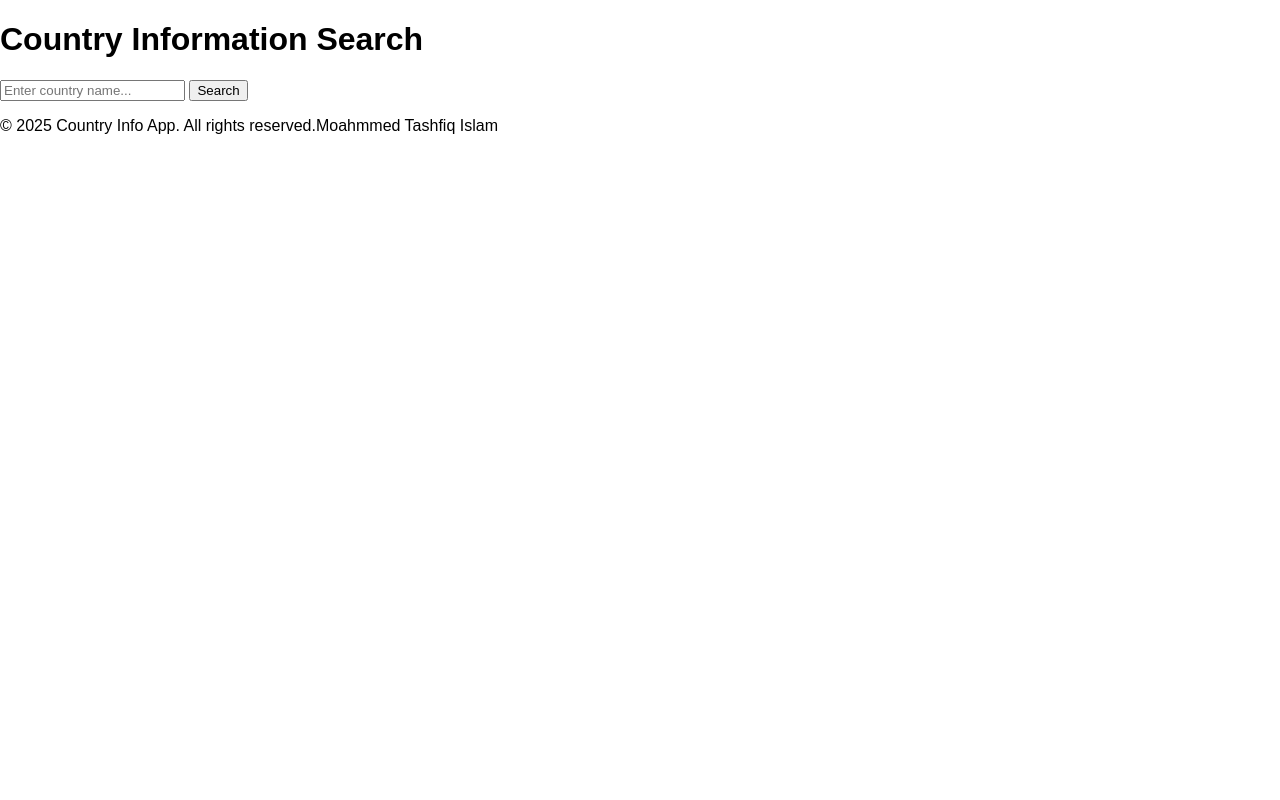
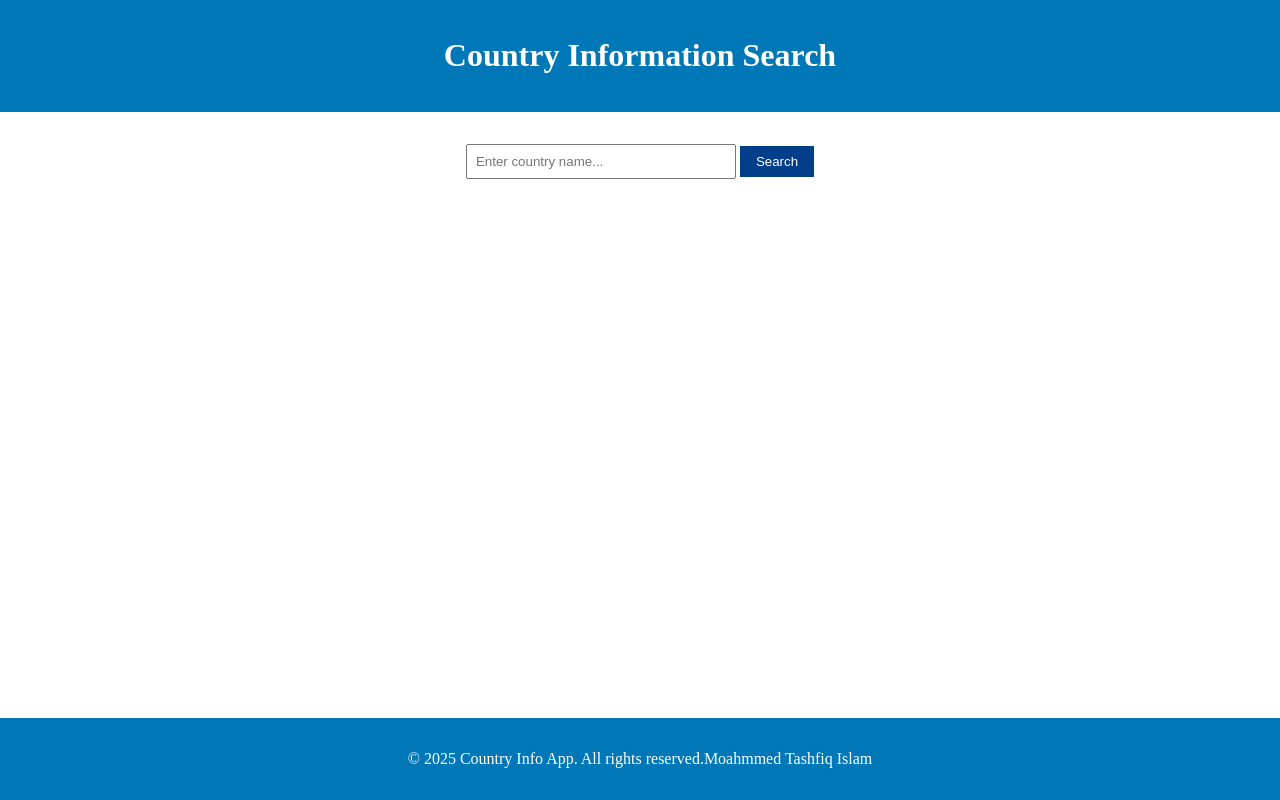
Before and after one commit to tashfiq4124/MIS-455-Final-, a plain HTML site: page index.html in a window 1280 px wide. Drawn offline with Linux system fonts and the light colour scheme.

Commit message:
Style header, footer, and search area

```diff
--- a/index.css
+++ b/index.css
@@ -1,5 +1,35 @@
-body {
-    font-family: Arial, sans-serif;
+html, body {
+    height: 100%;
     margin: 0;
-    padding: 0;
+    display: flex;
+    flex-direction: column;
   }
+
+  main {
+    flex: 1;
+  }
+
+  header, footer {
+    background: #0077b6;
+    color: white;
+    text-align: center;
+    padding: 1rem;
+  }
+  main {
+    padding: 2rem;
+  }
+  .search-container {
+    text-align: center;
+    margin-bottom: 2rem;
+  }
+  input {
+    padding: 0.5rem;
+    width: 250px;
+  }
+  button {
+    padding: 0.5rem 1rem;
+    background-color: #023e8a;
+    color: white;
+    border: none;
+    cursor: pointer;
+  }
```
